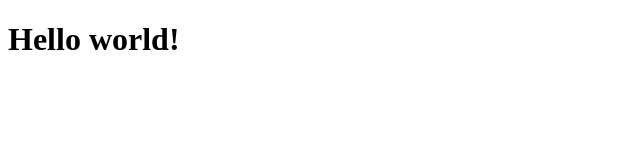
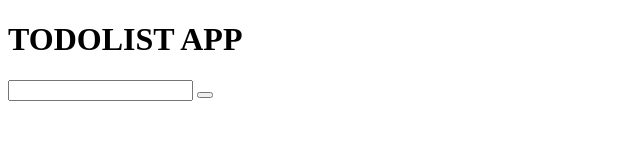
Before and after one commit to lelisjonel/todolist, a plain HTML site: page index.html in a window 1280 px wide. Shown: the whole page, without its empty margins (0-640 px from the left). Drawn offline with Linux system fonts and the light colour scheme.

Commit message:
adding a form

```diff
--- a/index.html
+++ b/index.html
@@ -7,6 +7,12 @@
     <title>Document</title>
 </head>
 <body>
-    <h1>Hello world!</h1>
+    <h1>TODOLIST APP</h1>
+    <div>
+        <form action="#">
+            <input type="text">
+            <button></button>
+        </form>
+    </div>
 </body>
 </html>
```
